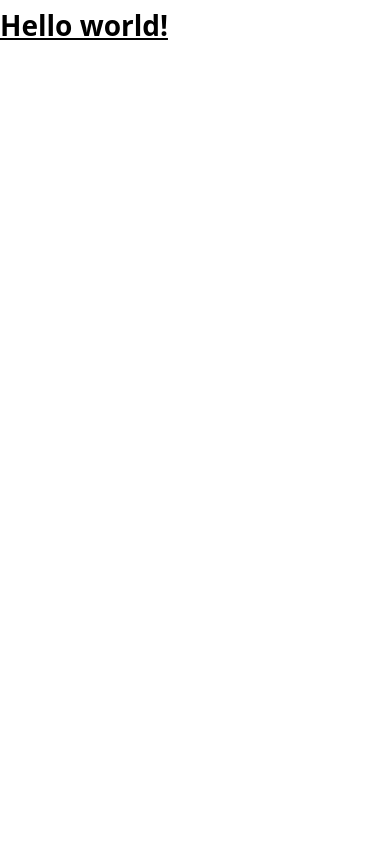
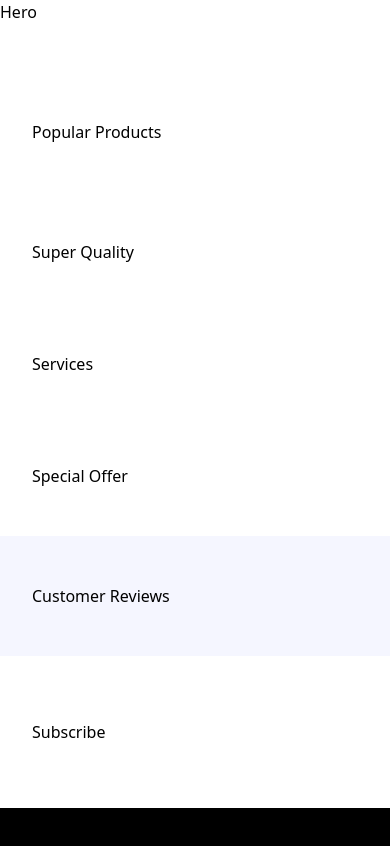
Before and after one commit to bbanduraa18/nike-landing, a React (Vite) app: page / in a window 390 px wide. Shown: the top 846 px of the page. Built offline with nearby package versions, Linux system fonts and the light colour scheme; a web font is replaced by a local one.

Commit message:
create template for landing page

```diff
--- a/src/App.jsx
+++ b/src/App.jsx
@@ -1,7 +1,39 @@
-export default function App() {
+const App = () => {
   return (
-    <h1 className="text-3xl font-bold underline">
-      Hello world!
-    </h1>
+    <main className="relative">
+      <section className="xl:padding-1 wide:padding-r padding-b">
+        Hero
+      </section>
+
+      <section className="padding">
+        Popular Products
+      </section>
+
+      <section className="padding">
+        Super Quality
+      </section>
+
+      <section className="padding-x py-10">
+        Services
+      </section>
+
+      <section className="padding">
+        Special Offer
+      </section>
+
+      <section className="padding bg-pale-blue">
+        Customer Reviews
+      </section>
+
+      <section className="padding-x sm:py-32 py-16 w-full">
+        Subscribe
+      </section>
+
+      <section className="padding bg-black padding-x padding-t pb-8">
+        Footer
+      </section>
+    </main>
   )
-}
+};
+
+export default App;
```
